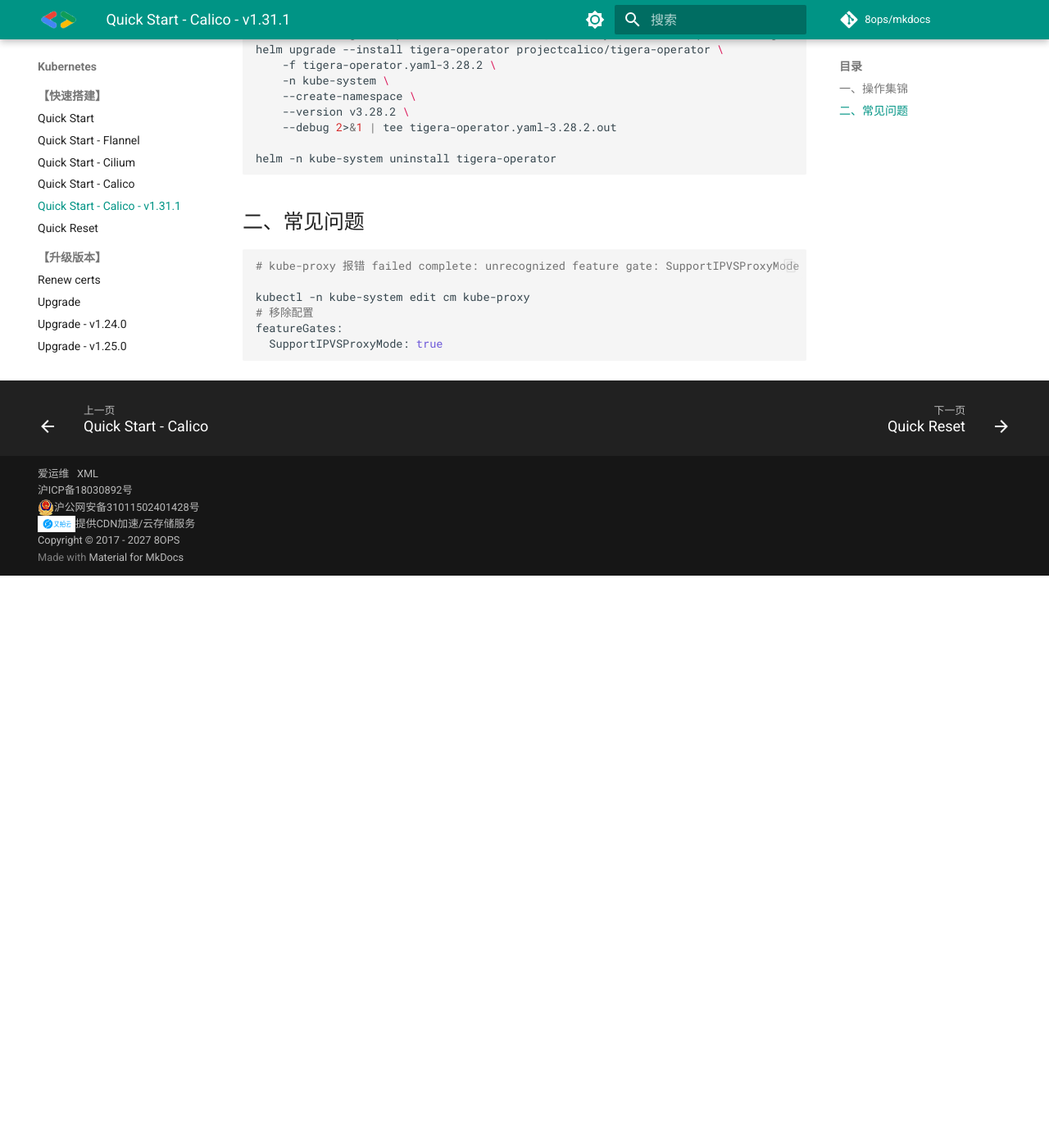
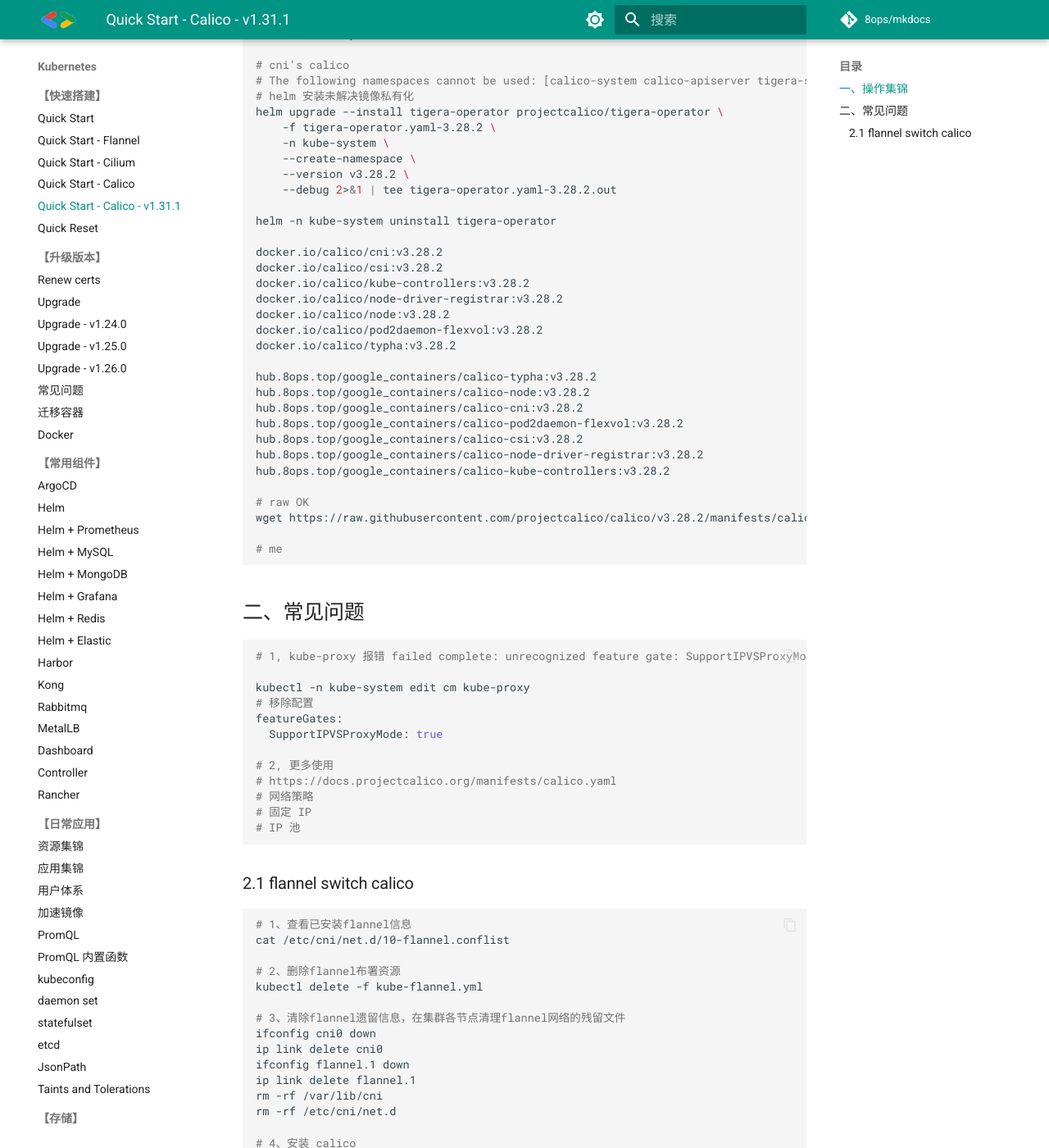
Before and after one commit to 8ops/mkdocs, an MkDocs documentation site: the page built from docs/kubernetes/01-cluster-init-calico-1.31.md, in a window 1280 px wide and 1400 px high, scrolled down 1183 px. Shown: the whole window at 82% size. Built offline with MkDocs 1.6.1 and Material for MkDocs 9.7.7, drawn with Linux system fonts in a browser that asks for light colours; comment, search, counter and statistics services are not loaded; before the commit the page ends 1885 px from its top, so only the background shows below that; some of the changed text lies outside the part shown.

Commit message:
debug calico of kubernetes v1.31.1

````diff
--- a/docs/kubernetes/01-cluster-init-calico-1.31.md
+++ b/docs/kubernetes/01-cluster-init-calico-1.31.md
@@ -52,7 +54,9 @@ kubeadm join 10.101.11.110:6443 --token abcdef.0123456789abcdef \
 kubeadm join 10.101.11.110:6443 --token abcdef.0123456789abcdef \
     --discovery-token-ca-cert-hash sha256:076a3d987ee738f335cc987732e9306b87e044b3cce8138705ceeccb698acce7
 
+# cni's calico
 # The following namespaces cannot be used: [calico-system calico-apiserver tigera-system tigera-elasticsearch tigera-compliance tigera-intrusion-detection tigera-dpi tigera-eck-operator tigera-fluentd calico-system tigera-manager]
+# helm 安装未解决镜像私有化
 helm upgrade --install tigera-operator projectcalico/tigera-operator \
     -f tigera-operator.yaml-3.28.2 \
     -n kube-system \
@@ -62,6 +66,26 @@ helm upgrade --install tigera-operator projectcalico/tigera-operator \
 
 helm -n kube-system uninstall tigera-operator
 
+docker.io/calico/cni:v3.28.2
+docker.io/calico/csi:v3.28.2
+docker.io/calico/kube-controllers:v3.28.2
+docker.io/calico/node-driver-registrar:v3.28.2
+docker.io/calico/node:v3.28.2
+docker.io/calico/pod2daemon-flexvol:v3.28.2
+docker.io/calico/typha:v3.28.2
+
+hub.8ops.top/google_containers/calico-typha:v3.28.2
+hub.8ops.top/google_containers/calico-node:v3.28.2
+hub.8ops.top/google_containers/calico-cni:v3.28.2
+hub.8ops.top/google_containers/calico-pod2daemon-flexvol:v3.28.2
+hub.8ops.top/google_containers/calico-csi:v3.28.2
+hub.8ops.top/google_containers/calico-node-driver-registrar:v3.28.2
+hub.8ops.top/google_containers/calico-kube-controllers:v3.28.2
+
+# raw OK
+wget https://raw.githubusercontent.com/projectcalico/calico/v3.28.2/manifests/calico.yaml
+
+# me
 ```
 
 
@@ -69,13 +93,41 @@ helm -n kube-system uninstall tigera-operator
 ## 二、常见问题
 
 ```bash
-# kube-proxy 报错 failed complete: unrecognized feature gate: SupportIPVSProxyMode
+# 1, kube-proxy 报错 failed complete: unrecognized feature gate: SupportIPVSProxyMode
 
 kubectl -n kube-system edit cm kube-proxy
 # 移除配置
 featureGates:
   SupportIPVSProxyMode: true
 
+# 2, 更多使用
+# https://docs.projectcalico.org/manifests/calico.yaml
+# 网络策略
+# 固定 IP
+# IP 池
 
 
 ```
+
+
+
+### 2.1  flannel switch calico
+
+```bash
+# 1、查看已安装flannel信息
+cat /etc/cni/net.d/10-flannel.conflist
+
+# 2、删除flannel布署资源
+kubectl delete -f kube-flannel.yml
+
+# 3、清除flannel遗留信息，在集群各节点清理flannel网络的残留文件
+ifconfig cni0 down
+ip link delete cni0
+ifconfig flannel.1 down
+ip link delete flannel.1
+rm -rf /var/lib/cni
+rm -rf /etc/cni/net.d
+
+# 4、安装 calico
+
+```
````
Also changed, not shown: other parts of docs/kubernetes/01-cluster-init-calico-1.31.md (+3 -1 lines), docs/kubernetes/01-cluster-init-calico.md (+34 -0 lines).
